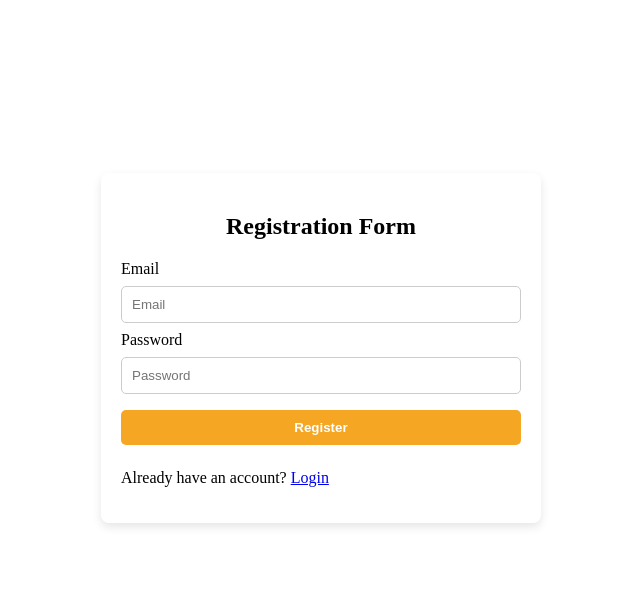
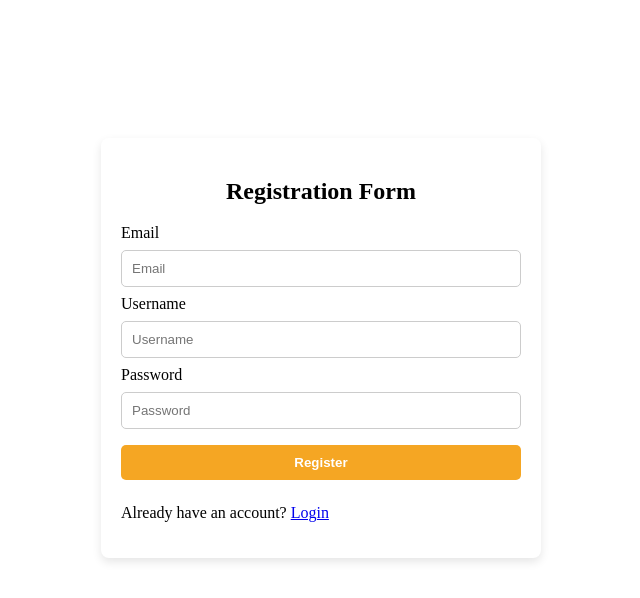
Before and after one commit to nicklouko/MWIS, a PHP site: page /register in a window 1280 px wide. Shown: the part 54-652 px from the top of the page, without its empty margins (319-959 px from the left). Run offline with PHP 8.4, Linux system fonts and the light colour scheme.

Commit message:
Update register.php

```diff
--- a/register.php
+++ b/register.php
@@ -14,6 +14,8 @@
     <form action="/register" method="post">
       <label for="email">Email</label><br>
       <input type="email" id="email" name="email" placeholder="Email" required>
+      <label for="username">Username</label><br>
+      <input type="text" id="username" name="username" placeholder="Username" required>
       <br>
       <label for="password">Password</label><br>
       <input type="password" id="password" name="password" placeholder="Password" required>
```
